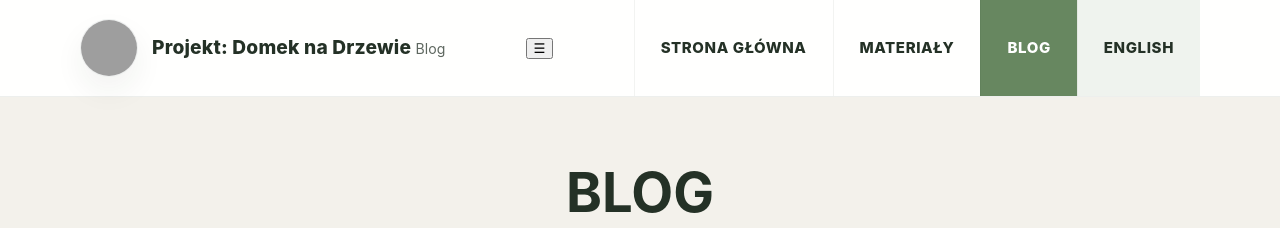
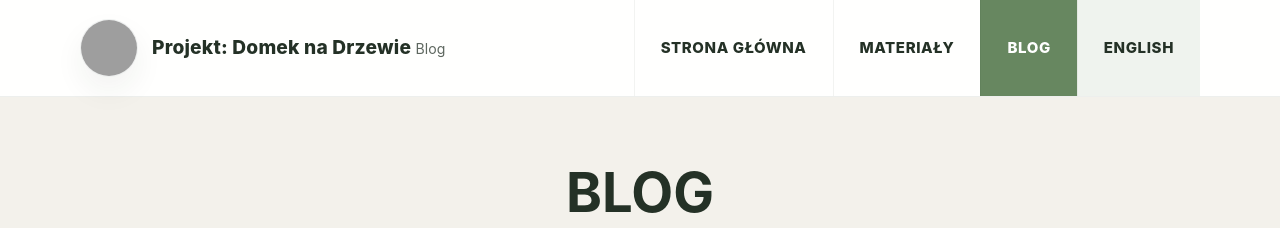
Before and after one commit to akonkia/domeknadrzewie, a Jekyll site: the page built from blog/index.html, in a window 1280 px wide. Shown: the top 228 px of the page. Built offline with Jekyll 4.4.1, drawn with Linux system fonts in a browser that asks for light colours; grey boxes are pictures that could not be loaded.

Commit message:
Update default.html

```diff
--- a/_layouts/default.html
+++ b/_layouts/default.html
@@ -99,6 +99,15 @@
       transition: 0.18s ease;
       text-align: center;
     }
+    .menu-toggle {
+  display: none;
+  font-size: 22px;
+  background: none;
+  border: 1px solid rgba(36,49,38,0.15);
+  border-radius: 8px;
+  padding: 6px 10px;
+  cursor: pointer;
+}
 
     .nav-links a:hover, .nav-links a.active { background: var(--sage); color: white; }
     .nav-label { display: flex; flex-direction: column; align-items: center; justify-content: center; line-height: 1.08; gap: 4px; }
@@ -157,7 +166,7 @@
   justify-content: flex-start;
 }
       .menu-toggle {
-  display: none;
+  display: block;
   font-size: 22px;
   background: none;
   border: 1px solid rgba(36,49,38,0.15);
```
